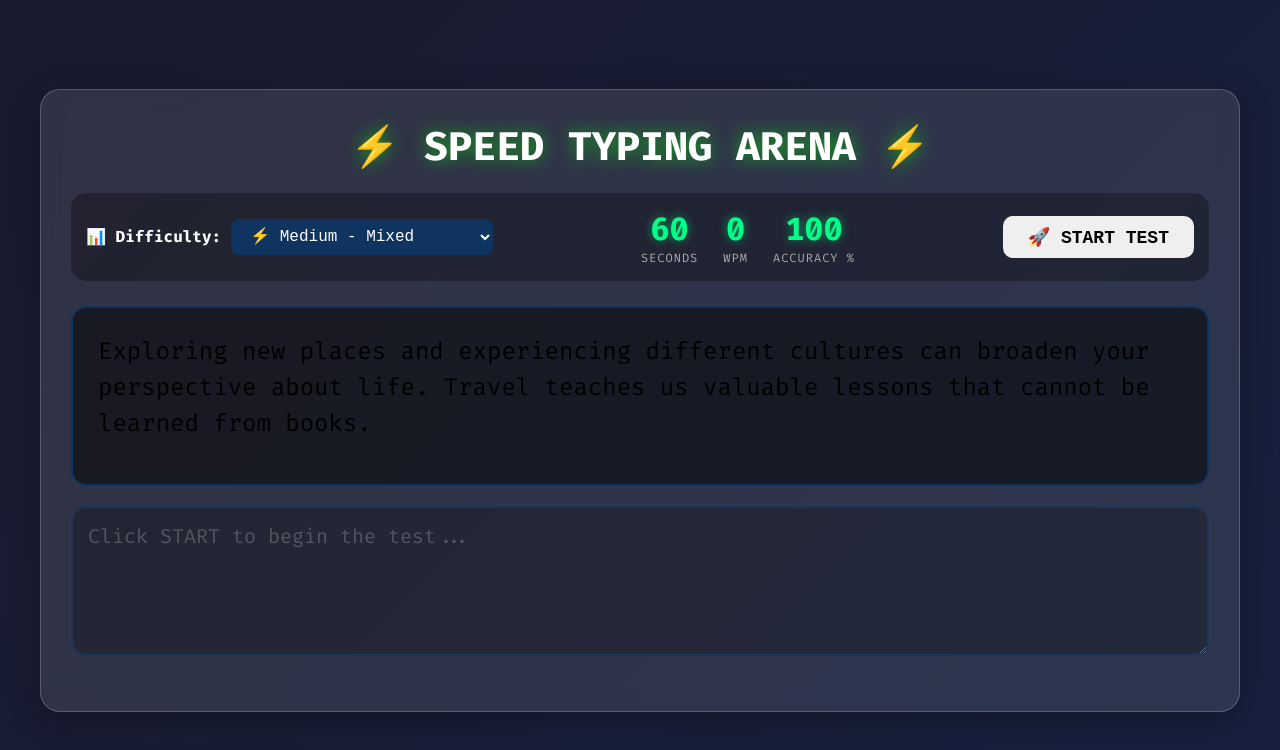
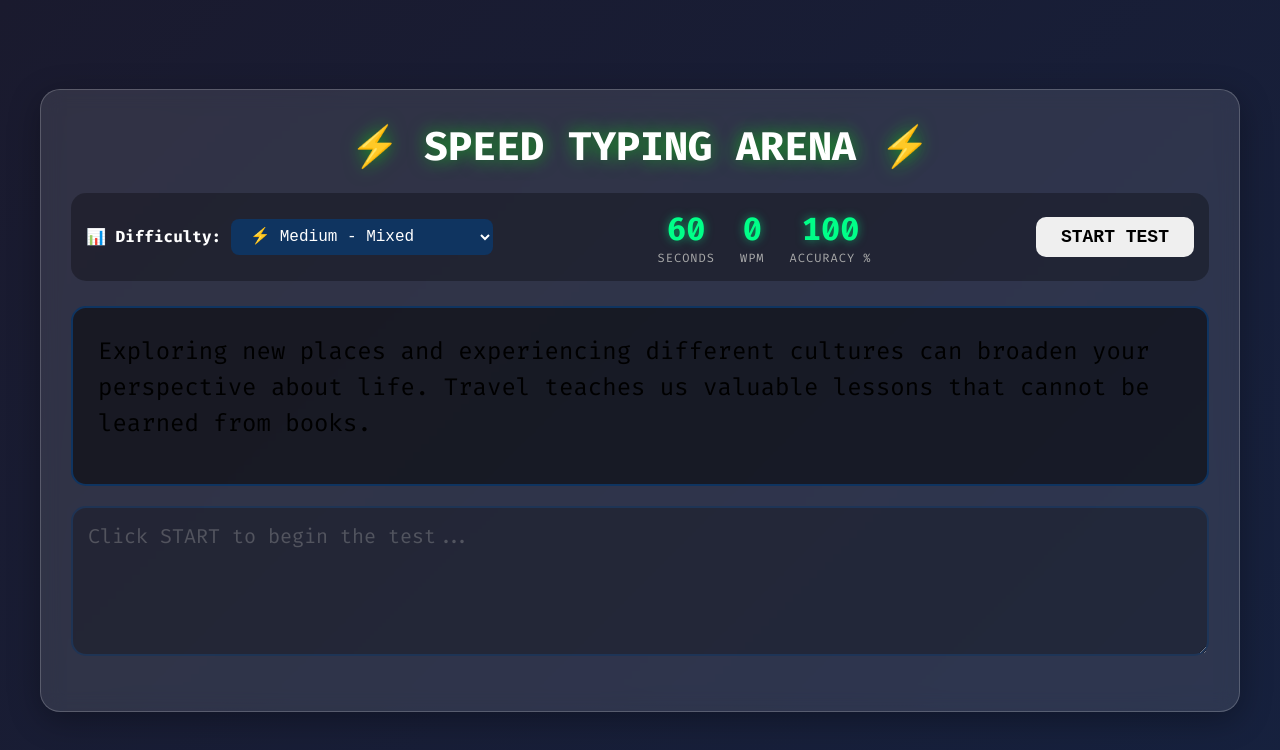
Before and after one commit to 19mekdes/speed-typing-game, a Next.js app: page / in a window 1280 px wide. Shown: the top 750 px of the page. Built offline with nearby package versions, Linux system fonts and the light colour scheme.

Commit message:
modified

```diff
--- a/app/components/TypingGame.tsx
+++ b/app/components/TypingGame.tsx
@@ -301,7 +301,7 @@ export default function TypingGame() {
         </div>
 
         <button onClick={startGame} disabled={isActive}>
-          🚀 START TEST
+           START TEST
         </button>
       </div>
 
--- a/app/globals.css
+++ b/app/globals.css
@@ -1,4 +1,3 @@
-/* globals.css */
 * {
   margin: 0;
   padding: 0;
```
